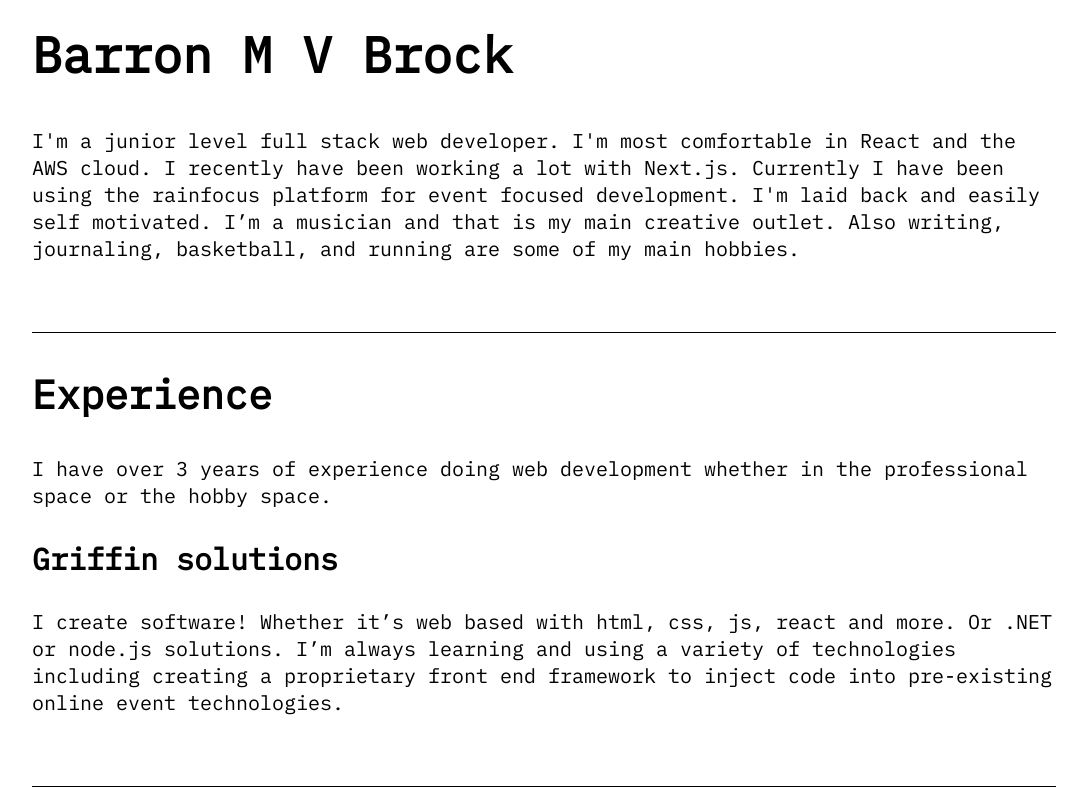
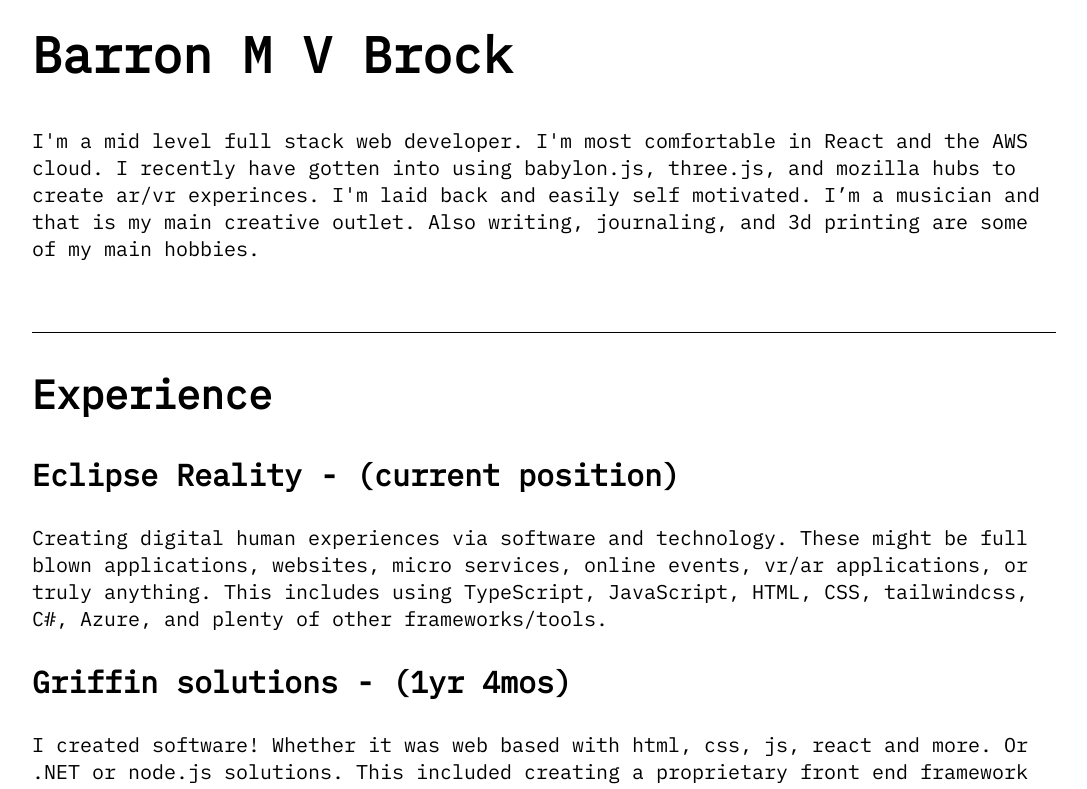
Before and after one commit to bmansk8/portfolio, a React (Create React App) app: page / in a window 1280 px wide. Shown: the part 420-1209 px from the top of the page, without its empty margins (96-1183 px from the left). Built offline with nearby package versions, Linux system fonts and the light colour scheme.

Commit message:
updated page
updated site to be closer to linkedin profile and be more current with my informaton.

```diff
--- a/src/App.css
+++ b/src/App.css
@@ -118,7 +118,7 @@ p {
 
 .music iframe {
   width: 700px;
-  height: 300px;
+  height: 400px;
 }
 
 footer {
--- a/src/App.js
+++ b/src/App.js
@@ -13,9 +13,6 @@ function App() {
           <li>
             <a href="https://github.com/bmansk8">Github</a>
           </li>
-          <li>
-            <a href="https://barron-blog.vercel.app/">Creative Blog</a>
-          </li>
           <li>678-704-7626</li>
           <li>bmansk14@gmail.com</li>
           <li>Dahlonega Ga</li>
@@ -29,28 +26,35 @@ function App() {
         />
         <h1>Barron M V Brock</h1>
         <p>
-          I'm a junior level full stack web developer. I'm most comfortable in
-          React and the AWS cloud. I recently have been working a lot with
-          Next.js. Currently I have been using the rainfocus platform for event
-          focused development. I'm laid back and easily self motivated. I’m a
-          musician and that is my main creative outlet. Also writing,
-          journaling, basketball, and running are some of my main hobbies.
+          I'm a mid level full stack web developer. I'm most comfortable in
+          React and the AWS cloud. I recently have gotten into using babylon.js,
+          three.js, and mozilla hubs to create ar/vr experinces. I'm laid back
+          and easily self motivated. I’m a musician and that is my main creative
+          outlet. Also writing, journaling, and 3d printing are some of my main
+          hobbies.
         </p>
       </div>
 
       <div className="experince">
         <h2>Experience</h2>
+
+        <h3>Eclipse Reality - (current position)</h3>
         <p>
-          I have over 3 years of experience doing web development whether in the
-          professional space or the hobby space.
+          Creating digital human experiences via software and technology. These
+          might be full blown applications, websites, micro services, online
+          events, vr/ar applications, or truly anything. This includes using
+          TypeScript, JavaScript, HTML, CSS, tailwindcss, C#, Azure, and plenty
+          of other frameworks/tools.
         </p>
 
-        <h3>Griffin solutions</h3>
+        <h3>Griffin solutions - (1yr 4mos)</h3>
         <p>
-          I create software! Whether it’s web based with html, css, js, react
-          and more. Or .NET or node.js solutions. I’m always learning and using
-          a variety of technologies including creating a proprietary front end
-          framework to inject code into pre-existing online event technologies.
+          I created software! Whether it was web based with html, css, js, react
+          and more. Or .NET or node.js solutions. This included creating a
+          proprietary front end framework to inject code into pre-existing
+          online event technologies. Also creating dedicated
+          integration/application software develoment as well as maintence for
+          legacy applications in c# and javascript/node.
         </p>
       </div>
 
@@ -105,7 +109,6 @@ function App() {
                 written. It is also a exercise to learn Next.js and static site
                 generation.
               </p>
-              <a href="https://barron-blog.vercel.app/">See it online!</a>
               <br />
               <a href="https://github.com/bmansk8/barron-blog">
                 See it on Github
@@ -160,6 +163,7 @@ function App() {
 
       <div className="music">
         <h2>My Music</h2>
+        <h3>My Solo Stuff</h3>
         <p>
           I'm also a musician. I play a variety of genres but Alternative is my
           main one. I'm a multi instrumentalist playing bass, drums, vocals, and
@@ -174,6 +178,24 @@ function App() {
           allowFullScreen=""
           allow="autoplay; clipboard-write; encrypted-media; fullscreen; picture-in-picture"
         ></iframe>
+
+        <h3>Worship Music</h3>
+        <p>
+          I also am a part of the worship team for{" "}
+          <a href="https://riverrockschurch.com/">River Rocks Church</a>. Along
+          with my wife, and everyone in the worship band, we create music that
+          allows people to have a real encounter with God. This is a passion of
+          mine, and I'm always eager to create more music that both honors the
+          Lord, and creates a enviroment for people to ecnounter God.
+        </p>
+
+        <iframe
+          src="https://open.spotify.com/embed/artist/20Iwd9omhOUAYfRckrZv3U?utm_source=generator&theme=0"
+          frameBorder="0"
+          allowfullscreen=""
+          allow="autoplay; clipboard-write; encrypted-media; fullscreen; picture-in-picture"
+          loading="lazy"
+        ></iframe>
       </div>
 
       <footer>
```
